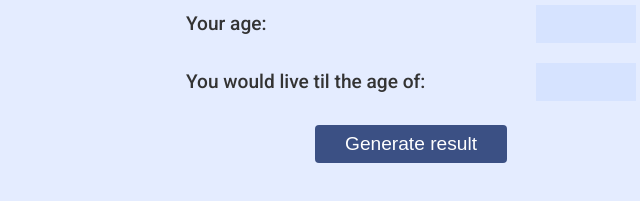
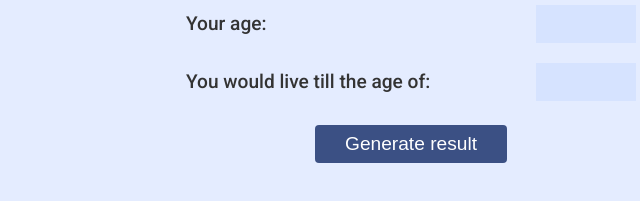
Before and after one commit to rajibul-dev/lifeleft-calculator, a plain HTML site: page index.html in a window 1280 px wide. Shown: the part 195-396 px from the top of the page, 229-869 px from the left. Drawn offline with Linux system fonts and the light colour scheme.

Commit message:
facepalms

```diff
--- a/index.html
+++ b/index.html
@@ -26,7 +26,7 @@
             <input type="number" name="age" id="age" required />
           </div>
           <div class="flex input-box">
-            <label for="last-age">You would live til the age of:</label>
+            <label for="last-age">You would live till the age of:</label>
             <input type="number" name="last-age" id="last-age" required />
           </div>
           <button class="main-btn">Generate result</button>
```
